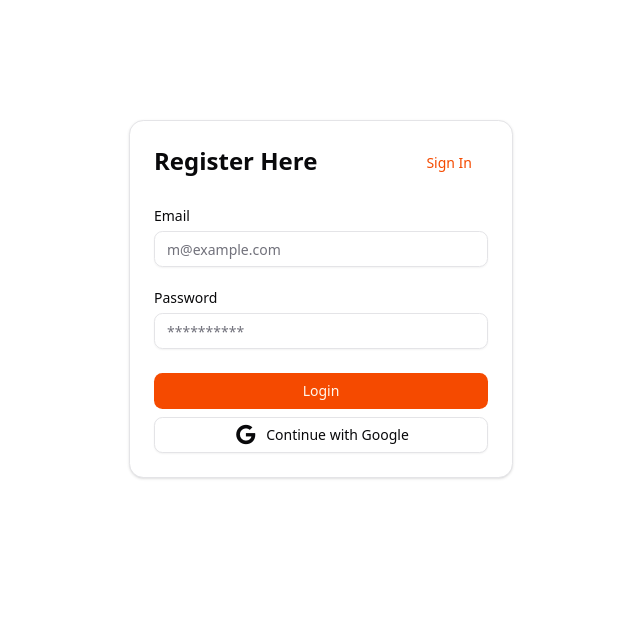
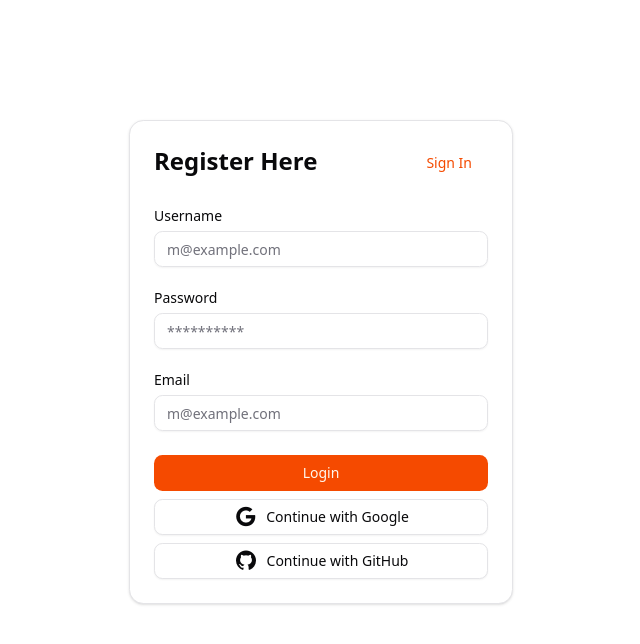
Before and after one commit to abhishek-devhub/WEBSHOP, a Next.js app: page /register in a window 1280 px wide. Shown: the top 644 px of the page, without its empty margins (319-959 px from the left). Built offline with nearby package versions, Linux system fonts and the light colour scheme.

Commit message:
Register page

```diff
--- a/app/(auth)/register/page.jsx
+++ b/app/(auth)/register/page.jsx
@@ -1,3 +1,5 @@
+"use client"
+
 import React from 'react'
 import {
     Card,
@@ -10,19 +12,47 @@ import {
 import { Input } from '@/components/ui/input'
 import { Button } from '@/components/ui/button'
 import { Label } from '@/components/ui/label'
+import { useState } from 'react'
+import { redirect } from 'next/navigation'
 
-const page = () => {
+const Register = () => {
+    const [username, setUsername] = useState('')
+    const [email, setEmail] = useState('')
+    const [password, setPassword] = useState('')
+
     return (
         <Card className=" max-w-sm mx-auto mt-30 ">
             <CardHeader>
                 <CardTitle className="text-2xl">Register Here</CardTitle>
                 <CardAction>
-                        <Button variant="link">Sign In</Button>
+                    <Button variant="link" className="cursor-pointer" onClick={() => { redirect('/login') }}>Sign In</Button>
                 </CardAction>
             </CardHeader>
             <CardContent>
                 <form>
                     <div className="flex flex-col gap-6">
+                        <div className="grid gap-2">
+                            <Label htmlFor="email">Username</Label>
+                            <Input
+                                id="username"
+                                type="username"
+                                placeholder="m@example.com"
+                                required
+                                value={username}
+                                onChange={(e) => setUsername(e.target.value)}
+                            />
+                        </div>
+                        <div className="grid gap-2">
+                            <div className="flex items-center">
+                                <Label htmlFor="password">Password</Label>
+                            </div>
+                            <Input id="password"
+                                type="password"
+                                placeholder='**********'
+                                required
+                                value={password}
+                                onChange={(e) => setPassword(e.target.value)} />
+                        </div>
                         <div className="grid gap-2">
                             <Label htmlFor="email">Email</Label>
                             <Input
@@ -30,13 +60,9 @@ const page = () => {
                                 type="email"
                                 placeholder="m@example.com"
                                 required
+                                value={email}
+                                onChange={(e) => setEmail(e.target.value)}
                             />
-                            </div>
-                            <div className="grid gap-2">
-                                <div className="flex items-center">
-                                    <Label htmlFor="password">Password</Label>
-                                </div>
-                                <Input id="password" type="password" placeholder='**********' required />
                         </div>
                     </div>
                 </form>
@@ -45,13 +71,15 @@ const page = () => {
                 <Button type="submit" className="w-full">
                     Login
                 </Button>
-
-                    <Button variant="outline" className="w-full">
-                      <i class="fa-brands fa-google text-[20px]"></i>  Continue with Google
+                <Button variant="outline" className="w-full cursor-pointer">
+                    <i className="fa-brands fa-google text-[20px]"></i>  Continue with Google
+                </Button>
+                <Button variant="outline" className="w-full cursor-pointer" onClick={() => signIn('google')}>
+                    <i className="fa-brands fa-github text-[20px] "></i>  Continue with GitHub
                 </Button>
             </CardFooter>
         </Card>
     )
 }
 
-export default page
+export default Register
```
Lines whose indentation alone changed are shown as unchanged.
